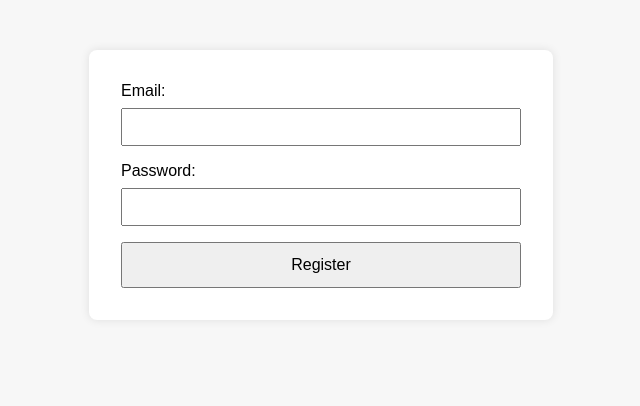
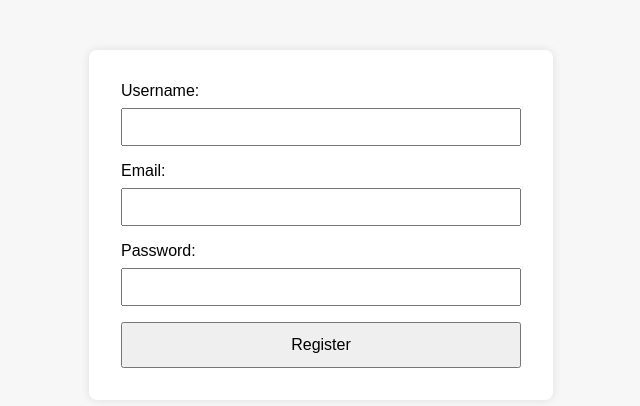
Before and after one commit to kramarenko-ivan/grindly, a Vue app in the folder frontend/: page / in a window 1280 px wide. Shown: the top 406 px of the page, without its empty margins (319-959 px from the left). Built offline with nearby package versions, Linux system fonts and the light colour scheme; the HTML template or start-up script is replaced by a standard one.

Commit message:
fix(auth): enable CORS and add username field to login form

```diff
--- a/frontend/src/components/LoginForm.vue
+++ b/frontend/src/components/LoginForm.vue
@@ -1,5 +1,10 @@
 <template>
   <form @submit.prevent="submitForm" class="login-form">
+    <div>
+      <label for="username">Username:</label>
+      <input id="username" v-model="username" type="text" required />
+    </div>
+
     <div>
       <label for="email">Email:</label>
       <input id="email" v-model="email" type="email" required />
@@ -26,6 +31,7 @@
 export default defineComponent({
   name: "LoginForm",
   setup() {
+    const username = ref("");
     const email = ref("");
     const password = ref("");
     const loading = ref(false);
@@ -40,11 +46,12 @@
       try {
         const response = await axios.post(
           "http://localhost:8000/register",
-          { email: email.value, password: password.value }
+          { username: username.value, email: email.value, password: password.value }
         );
 
         if (response.status === 200) {
           success.value = true;
+          username.value = "";
           email.value = "";
           password.value = "";
         }
@@ -55,7 +62,7 @@
       }
     };
 
-    return { email, password, loading, error, success, submitForm };
+    return { username, email, password, loading, error, success, submitForm };
   },
 });
 </script>
```
Also changed, not shown: 1 other file (tests, documents, lock files or other folders).
